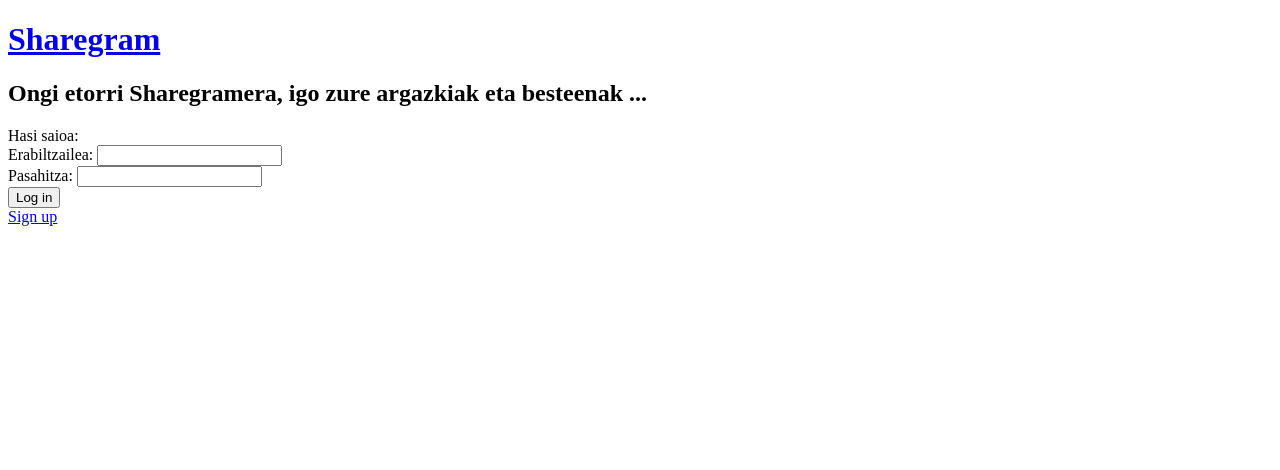
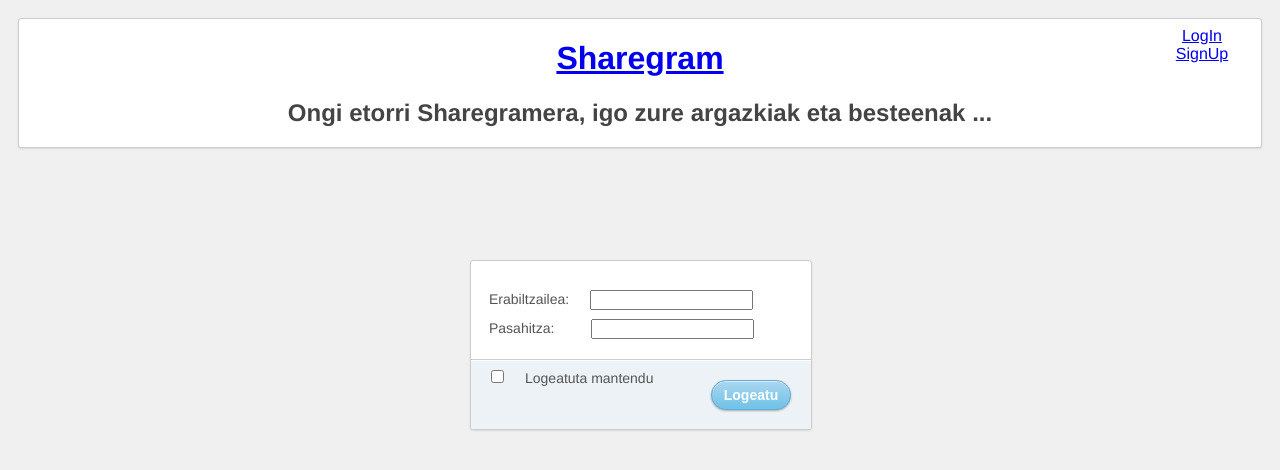
Before and after one commit to AimUp/Sharegram, a PHP site: page / in a window 1280 px wide. Shown: the top 470 px of the page. Run offline with PHP 8.4, Linux system fonts and the light colour scheme.

Commit message:
estioa eta argazkiak feed-ean ikusi

```diff
--- /dev/null
+++ b/CSS/estiloLogIn.css
@@ -0,0 +1,55 @@
+.saioa{
+ 	position: fixed;
+    width: 340px;
+    height: 168px;
+    top: 50%;
+    left: 50%;
+    margin-top: -140px;
+    margin-left: -170px;
+ 	background: #fff;
+    border-radius: 3px;
+    border: 1px solid #ccc;
+    box-shadow: 0 1px 2px rgba(0, 0, 0, .1);
+}
+
+.lowerL{
+    background: #ecf2f5;
+    width: 100%;
+    height: 69px;
+    margin-top: 20px;
+    box-shadow: inset 0 1px 1px #fff;
+    border-top: 1px solid #ccc;
+    border-bottom-right-radius: 3px;
+    border-bottom-left-radius: 3px;
+}
+
+.logBotoia {
+    float: right;
+    margin-right: 20px;
+    margin-top: 20px;
+    width: 80px;
+    height: 30px;
+    font-size: 14px;
+    font-weight: bold;
+    color: #fff;
+    background-color: #acd6ef; /*IE fallback*/
+    background-image: -webkit-gradient(linear, left top, left bottom, from(#acd6ef), to(#6ec2e8));
+    background-image: -moz-linear-gradient(top left 90deg, #acd6ef 0%, #6ec2e8 100%);
+    background-image: linear-gradient(top left 90deg, #acd6ef 0%, #6ec2e8 100%);
+    border-radius: 30px;
+    border: 1px solid #66add6;
+    box-shadow: 0 1px 2px rgba(0, 0, 0, .3), inset 0 1px 0 rgba(255, 255, 255, .5);
+    cursor: pointer;
+}
+
+.logBotoia:hover {
+    background-image: -webkit-gradient(linear, left top, left bottom, from(#b6e2ff), to(#6ec2e8));
+    background-image: -moz-linear-gradient(top left 90deg, #b6e2ff 0%, #6ec2e8 100%);
+    background-image: linear-gradient(top left 90deg, #b6e2ff 0%, #6ec2e8 100%);
+}
+
+.logBotoia:active {
+    background-image: -webkit-gradient(linear, left top, left bottom, from(#6ec2e8), to(#b6e2ff));
+    background-image: -moz-linear-gradient(top left 90deg, #6ec2e8 0%, #b6e2ff 100%);
+    background-image: linear-gradient(top left 90deg, #6ec2e8 0%, #b6e2ff 100%);
+}
--- /dev/null
+++ b/CSS/estiloa.css
@@ -0,0 +1,85 @@
+html, body {
+    padding: 5px;
+    font-family: "Helvetica Neue", Helvetica, sans-serif;
+    color: #444;
+    -webkit-font-smoothing: antialiased;
+    background: #f0f0f0;
+}
+
+label {
+    color: #555;
+    display: inline-block;
+    margin-left: 18px;
+    padding-top: 10px;
+    font-size: 14px;
+}
+
+input[type=text],
+input[type=password]{
+    font-family: "Helvetica Neue", Helvetica, sans-serif;
+    font-size: 12px;
+    outline: none;
+}
+
+input[type=text]:hover,
+input[type=password]:hover{
+    border: 1px solid #b6bfc0;
+    box-shadow: inset 0 1.5px 3px rgba(190, 190, 190, .7), 0 0 0 5px #f5f7f8;
+}
+
+input[type=text]:focus,
+input[type=password]:focus{
+    border: 1px solid #a8c9e4;
+    box-shadow: inset 0 1.5px 3px rgba(190, 190, 190, .4), 0 0 0 5px #e6f2f9;
+}
+
+form{
+    background:rgba($form-bg,.9);
+    margin: 0 auto;
+    margin-top: 20px;
+}
+
+
+
+.goiburua{
+    text-align: center;
+        background: #fff;
+
+    border-radius: 3px;
+    border: 1px solid #ccc;
+    box-shadow: 0 1px 2px rgba(0, 0, 0, .1);
+    margin-bottom: 75px;
+}
+
+.logInf{
+ 	position: fixed;
+    width: 300px;
+    height: 50px;
+
+    left: 90%;
+    margin-top: -120px;
+    margin-left: -100px;
+
+}
+
+.igo{
+    text-align: center;
+    margin-bottom: 75px;
+}
+
+.loga{
+    animation-duration: 1s;
+    animation-fill-mode: both;
+    animation-name: zoomIn;
+}
+
+@keyframes zoomIn {
+  from {
+    opacity: 0;
+    transform: scale3d(.3, .3, .3);
+  }
+
+  50% {
+    opacity: 1;
+  }
+}
--- /dev/null
+++ b/argazkiaIgo.php
@@ -0,0 +1,5 @@
+<?php
+	if(isset($POST['argazkiIgo'])){
+
+	}
+?>
--- a/estruktura.php
+++ b/estruktura.php
@@ -25,9 +25,25 @@
 		<meta name="msapplication-TileColor" content="#ffffff">
 		<meta name="msapplication-TileImage" content="/ms-icon-144x144.png">
 		<meta name="theme-color" content="#ffffff">
+		<link rel="stylesheet" href="CSS/estiloa.css">
 	</head>
 	<body>
-		<div class="izenburua">
-			<a href="index.php" class="titulua" ><h1>Sharegram</h1></a>
-			<h2 class="subtitulua">Ongi etorri Sharegramera, igo zure argazkiak eta besteenak ...</h2>
+		<div class="goiburua">
+			<div class="izenburua">
+				<a href="index.php" class="titulua" ><h1>Sharegram</h1></a>
+				<h2 class="subtitulua">Ongi etorri Sharegramera, igo zure argazkiak eta besteenak ...</h2>
+			</div>
+			<div class="logInf">
+				<?php
+					if(!isset($_SESSION)) session_start();
+					if(isset($_SESSION['erabiltzailea'])){
+						echo "<a href='feed.php' class='link'>". $_SESSION['erabiltzailea'] ."</a></br>";
+						echo "<a href='logOut.php' class='link'>logOut</a>";
+					}
+					else{
+						echo "<a href='index.php' class='link'>LogIn</a></br>";
+						echo "<a href='signUp.php' class='link'>SignUp</a>";
+					}
+				?>
+			</div>
 		</div>
--- a/index.php
+++ b/index.php
@@ -1,13 +1,21 @@
 <?php
+	include "sesioaKonprobatu.php";
+	logAtala();
 	$title = "Sharegram";
-	include "estruktura.php"
+	include "estruktura.php";
 ?>
-		<div class="saioa">
-			<form method="POST" name="logIn" id="login" action="index.php">
-			Hasi saioa:<br>
-			Erabiltzailea:	<input type="text" id="erabiltzailea" name="erabiltzailea"/><br>
-			Pasahitza:		<input type="password" id="pasahitza" name="pasahitza"/><br>
-			<input type="submit" value="Log in"/>
+
+		<link rel="stylesheet" href="CSS/estiloLogIn.css">
+		<div class="saioa loga animated">
+			<form method="POST" name="logIn" id="login" class="login" action="index.php">
+				<label>Erabiltzailea:</label>&emsp;
+				<input type="text" id="erabiltzailea" name="erabiltzailea"/></br>
+				<label>Pasahitza:</label>&emsp;&emsp;
+				<input type="password" id="pasahitza" name="pasahitza"/></br>
+				<div class="lowerL">
+               		&emsp;<input type="checkbox"><label class="check" for="checkbox">Logeatuta mantendu</label>
+                 	<input type="submit" value="Logeatu" class="logBotoia">
+           		</div>
 			</form>
 			<?php
 				if(isset($_POST['erabiltzailea'])){
@@ -33,8 +41,5 @@
 				}
 			?>
 		</div>
-		<div class="erregistratu">
-			<a href="signup.php">Sign up<a/>
-		</div>
 	</body>
 </html>
--- a/sesioaKonprobatu.php
+++ b/sesioaKonprobatu.php
@@ -1,19 +1,9 @@
 <?php
-
-	function eremuPribatua(){
-
+	function logAtala(){
+		session_start();
+		if(isset($_SESSION['erabiltzailea'])){
+			header("Location: feed.php");
+		}
 	}
 
-	function eremuPublikoa(){
-
-	}
-
-	function adminEremua(){
-
-	}
-
-
-
-
-
 ?>
```
Also changed, not shown: CSS/estiloSignUp.css (added, +54 -0 lines), feed.php (+23 -23 lines), logOut.php (added, +8 -0 lines), scriptak.js (added, +11 -0 lines), signUp.php (+12 -10 lines).
